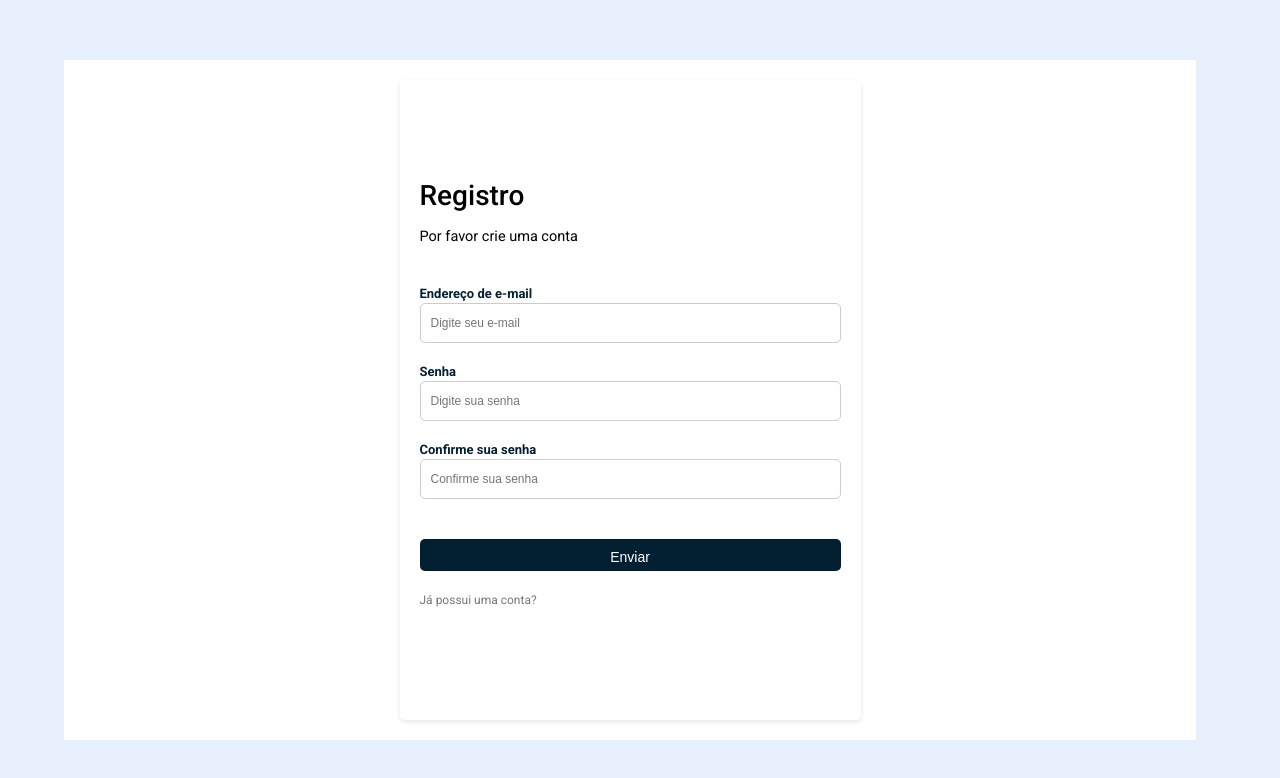
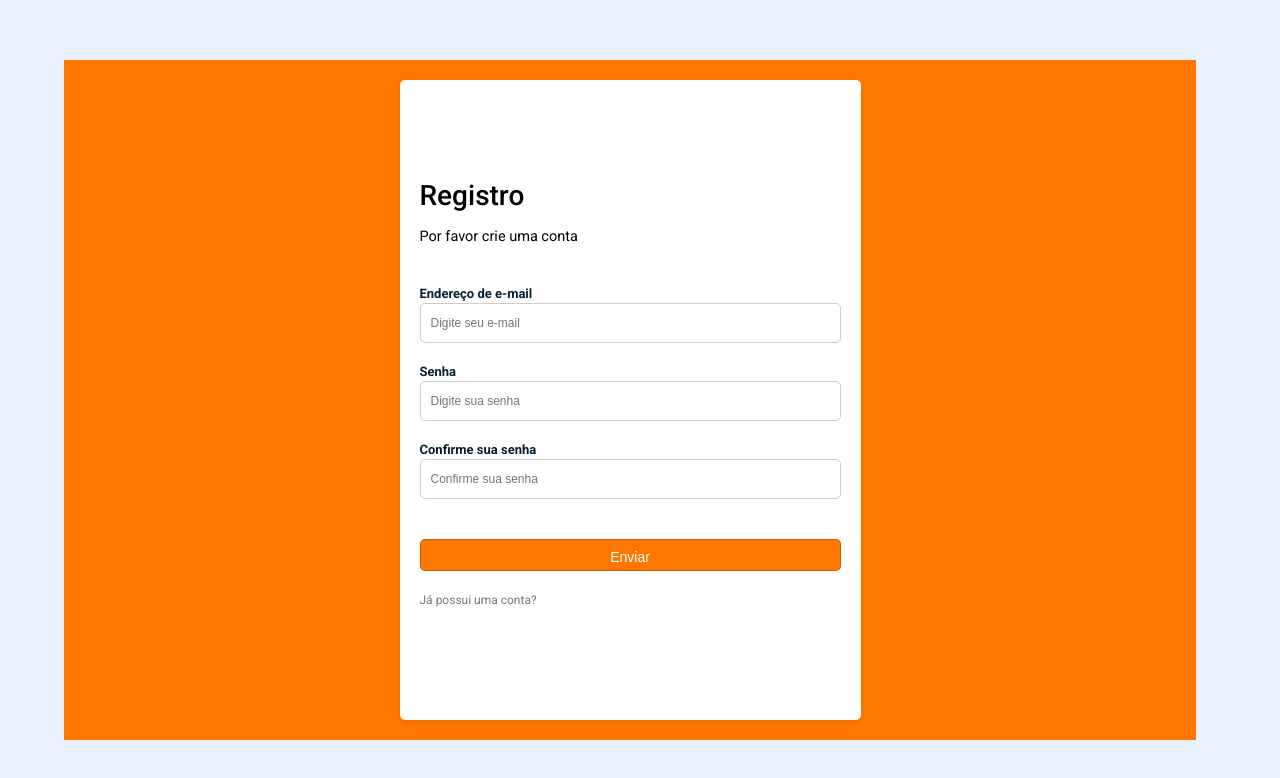
Before and after one commit to Natiene/teste-pipeline, an Angular app: page / in a window 1280 px wide. Shown: the top 778 px of the page. Built offline with nearby package versions, Linux system fonts and the light colour scheme.

Commit message:
add variable colors

```diff
--- a/src/app/pages/register/register.component.css
+++ b/src/app/pages/register/register.component.css
@@ -18,7 +18,7 @@
 .login_container__left {
   flex: 1;
   padding: 20px;
-  background-color: #ffff;
+  background-color: var(--main-bg);
   display: flex;
   justify-content: center;
 }
@@ -81,18 +81,16 @@ small {
   padding: 10px;
   border: none;
   border-radius: 5px;
-  background-color: #007bff;
-  color: #fff;
   cursor: pointer;
   transition: background-color 300ms ease-in-out;
 }
 
 .btn:hover {
-  background-color: #0056b3;
+  background-color: var(--btn-hover-bg);
 }
 
 .main_btn {
-  background: #032033;
+  background-color: var(--main-btn-bg);
   border: 0.5px solid rgba(0, 0, 0, 0.2);
   font-weight: 400;
   font-size: 14px;
--- a/src/styles.css
+++ b/src/styles.css
@@ -1,5 +1,5 @@
 /* You can add global styles to this file, and also import other style files */
-@import 'material-icons/iconfont/material-icons.css';
+@import "material-icons/iconfont/material-icons.css";
 
 * {
   margin: 0;
@@ -8,8 +8,8 @@
 }
 
 body {
-    background: #E8F0FC;
-    font-family: 'Roboto', sans-serif;
+  background: #e8f0fc;
+  font-family: "Roboto", sans-serif;
 }
 
 p {
@@ -62,7 +62,7 @@ input {
 }
 
 label {
-    font-family: 'Roboto';
+  font-family: "Roboto";
   font-style: normal;
   font-weight: 600;
   font-size: 13px;
@@ -87,3 +87,10 @@ small {
   font-weight: 500;
   line-height: 18px;
 }
+
+/*Variables Colors */
+:root {
+  --main-bg: #ff7700;
+  --main-btn-bg: #ff7700;
+  --btn-hover-bg: black;
+}
```
Lines whose indentation alone changed are shown as unchanged.
